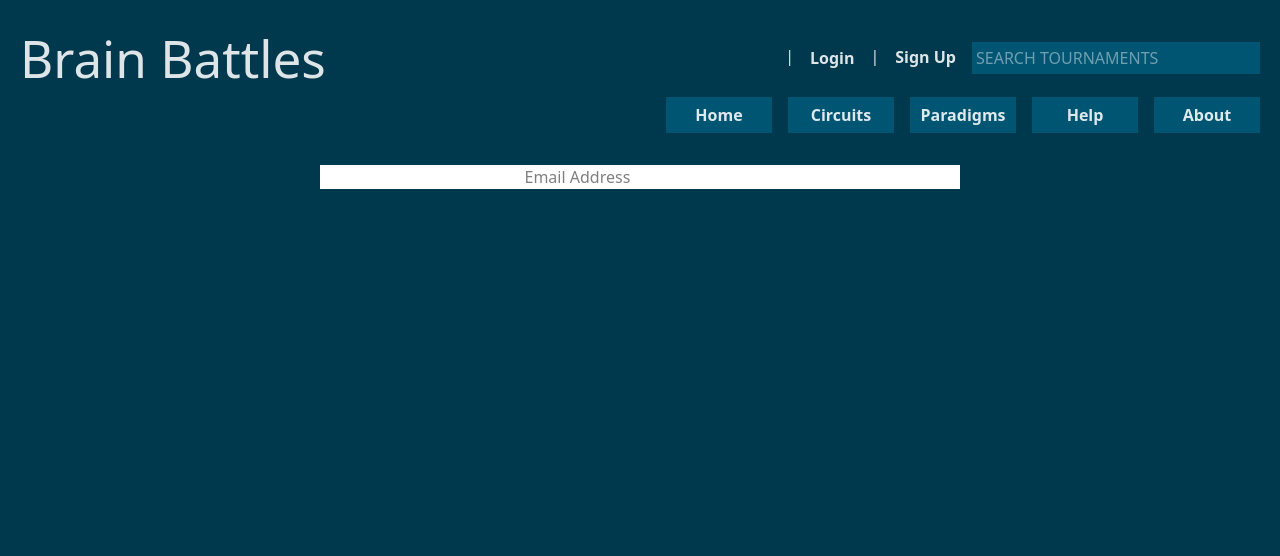
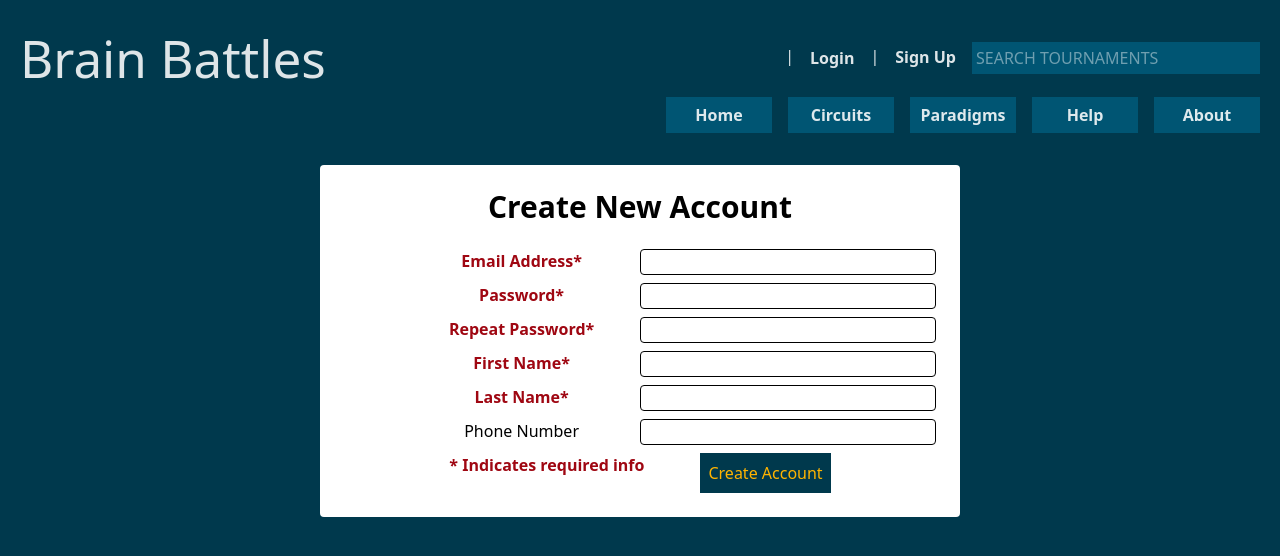
Before and after one commit to SanctusFides/brain-battle, a React (Vite) app: page /signup in a window 1280 px wide. Shown: the top 556 px of the page. Built offline with nearby package versions, Linux system fonts and the light colour scheme.

Commit message:
Most of the form body complete, need to create State field's dropdown component

```diff
--- a/src/components/DataTable.tsx
+++ b/src/components/DataTable.tsx
@@ -16,7 +16,7 @@ type DataTableProps<T> = {
 export default function DataTable<T extends { id: number | string }>({
   data,
   columns,
-}: DataTableProps<T>) {
+}: Readonly<DataTableProps<T>>) {
   return (
     <div className="overflow-x-auto">
       <table className="min-w-full bg-white text-black">
@@ -35,7 +35,7 @@ type TableHeaderProps<T> = {
   columns: Column<T>[];
 };
 
-function TableHeader<T>({ columns }: TableHeaderProps<T>) {
+function TableHeader<T>({ columns }: Readonly<TableHeaderProps<T>>) {
   return (
     <thead>
       <tr>
@@ -59,7 +59,7 @@ type TableRowProps<T> = {
 function TableRow<T extends { id: number | string }>({
   row,
   columns,
-}: TableRowProps<T>) {
+}: Readonly<TableRowProps<T>>) {
   return (
     <tr key={row.id} className="odd:bg-white even:bg-[#eaeaea] hover:bg-[#f7efe3]">
       {columns.map((column) => (
@@ -80,7 +80,7 @@ type TableCellProps<T> = {
   render?: (value: T) => ReactNode;
 };
 
-function TableCell<T>({ value, format, render }: TableCellProps<T>) {
+function TableCell<T>({ value, format, render }: Readonly<TableCellProps<T>>) {
   return (
     <td className="p-2" style={{textAlign: format === "center" ? "center" : "left"}} >
       {render ? render(value) : String(value)}
--- a/src/components/SignupForm.tsx
+++ b/src/components/SignupForm.tsx
@@ -4,12 +4,11 @@ export default function Signup() {
 
     const [email, setEmail] = useState('');
     const [password, setPassword] = useState('');
+    const [repeatPassword, setRepeatPassword] = useState('');
     const [firstName, setFirstName] = useState('');
     const [lastName, setLastName] = useState('');
     const [phoneNumber, setPhoneNumber] = useState('');
     const [state, setState] = useState('');
-    const [country, setCountry] = useState('');
-    const [timezone, setTimezone] = useState('');
 
 
     const [errors, setErrors] = useState<{ email: string; password: string, firstName: string, lastName: string }>({
@@ -23,19 +22,104 @@ export default function Signup() {
 
         if (!email.includes("@")) {
             setErrors({...errors, email:"Must be a valid email address"});
-            return;
         }
     }
 
     return (
-            <form onSubmit={handleSubmit} className={"text-black flex flex-col gap-2 items-center"}>
-                <input
-                    type="email"
-                    placeholder={"Email Address"}
-                    value={email}
-                    onChange={(e) => setEmail(e.target.value)}
-                />
+            <form onSubmit={handleSubmit} className={"text-black flex flex-col gap-2 items-center m-6 mt-6"}>
+                <h2 className={"font-semibold text-3xl mb-4"}>Create New Account</h2>
+                <div className="flex min-w-full justify-between">
+                    <span className={"w-1/10"}> </span>
+                    <label htmlFor="email" className={"text-red-800 font-semibold"}>
+                        Email Address*
+                    </label>
+                    <input
+                        type="email"
+                        value={email}
+                        id={"email"}
+                        onChange={(e) => setEmail(e.target.value)}
+                        className={"border rounded flex-grow max-w-1/2 justify-self-end position:absolute"}
+                        required={true}
+                    />
+                </div>
+                {errors.email && <div className="text-red-900">{errors.email}</div>}
+                <div className={"flex min-w-full justify-between"}>
+                    <span className={"w-1/10"}> </span>
+                    <label htmlFor={"password"} className={"text-red-800 font-semibold"}>
+                        Password*
+                    </label>
+                    <input
+                        type={"password"}
+                        value={password}
+                        id={"password"}
+                        onChange={(e) => setPassword(e.target.value)}
+                        className={"border rounded flex-grow max-w-1/2"}
+                        required={true}
+                    />
+                </div>
+                <div className={"flex min-w-full justify-between"}>
+                    <span className={"w-1/10"}> </span>
+                    <label htmlFor={"repeatPassword"} className={"text-red-800 font-semibold"}>
+                        Repeat Password*
+                    </label>
+                    <input
+                        type={"password"}
+                        value={repeatPassword}
+                        id={"repeatPassword"}
+                        onChange={(e) => setRepeatPassword(e.target.value)}
+                        className={"border rounded flex-grow max-w-1/2"}
+                        required={true}
+                    />
+                </div>
+                <div className="flex min-w-full justify-between">
+                    <span className={"w-1/10"}> </span>
+                    <label htmlFor="firstName" className={"text-red-800 font-semibold"}>
+                        First Name*
+                    </label>
+                    <input
+                        type="text"
+                        value={firstName}
+                        id="firstName"
+                        onChange={(e) => setFirstName(e.target.value)}
+                        className={"border rounded flex-grow max-w-1/2 justify-self-end position:absolute"}
+                        required={true}
+                    />
+                </div>
+                <div className="flex min-w-full justify-between">
+                    <span className={"w-1/10"}> </span>
+                    <label htmlFor="lastName" className={"text-red-800 font-semibold"}>
+                        Last Name*
+                    </label>
+                    <input
+                        type="text"
+                        value={lastName}
+                        id="lastName"
+                        onChange={(e) => setLastName(e.target.value)}
+                        className={"border rounded flex-grow max-w-1/2 justify-self-end position:absolute"}
+                        required={true}
+                    />
+                </div>
+                <div className="flex min-w-full justify-between">
+                    <span className={"w-1/10"}> </span>
+                    <label htmlFor="phoneNumber" className={""}>
+                        Phone Number
+                    </label>
+                    <input
+                        type="text"
+                        value={phoneNumber}
+                        id="phoneNumber"
+                        onChange={(e) => setPhoneNumber(e.target.value)}
+                        className={"border rounded flex-grow max-w-1/2 justify-self-end position:absolute"}
+                    />
+                </div>
 
+
+                <div className={"flex min-w-full justify-center gap-14"}>
+                    <h4 className={"text-red-800 font-semibold"}>
+                        * Indicates required info
+                    </h4>
+                    <button type={"submit"} className={"bg-[#00394d] text-[#ffb400] p-2"}>Create Account</button>
+                </div>
             </form>
     );
 }
--- a/src/pages/user/Signup.tsx
+++ b/src/pages/user/Signup.tsx
@@ -20,9 +20,9 @@ import SignupForm from "../../components/SignupForm";
 
 export default function Signup() {
     return (
-        <div className={"flex flex-col gap-8"}>
+        <div className={"flex flex-col gap-8 max-h-full max-w-full"}>
             <Header />
-            <div className={"bg-white w-1/2 max-h-full mx-auto"}>
+            <div className={"bg-white lg:w-1/2 mx-auto rounded"}>
                 <SignupForm />
             </div>
         </div>
```
Also changed, not shown: src/components/header/Header.tsx (+2 -5 lines).
